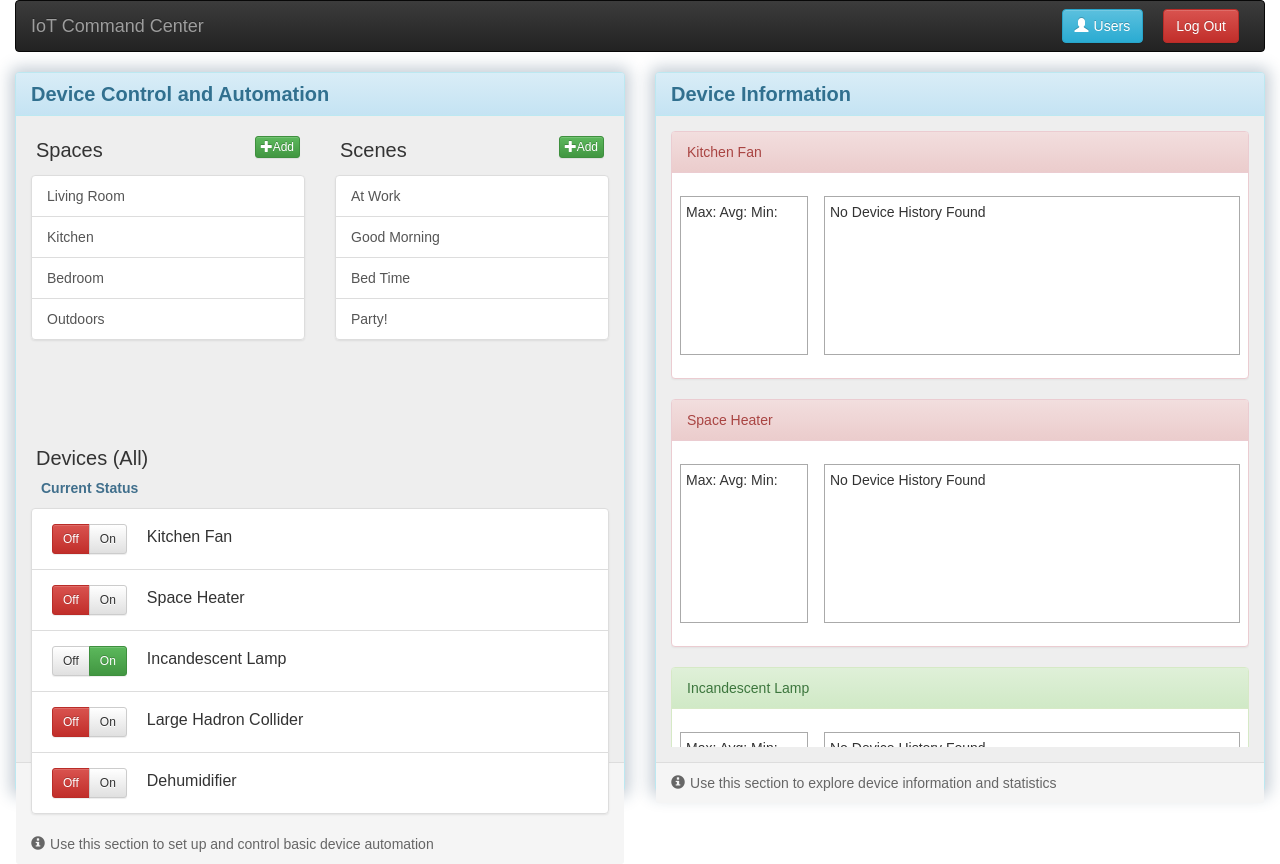
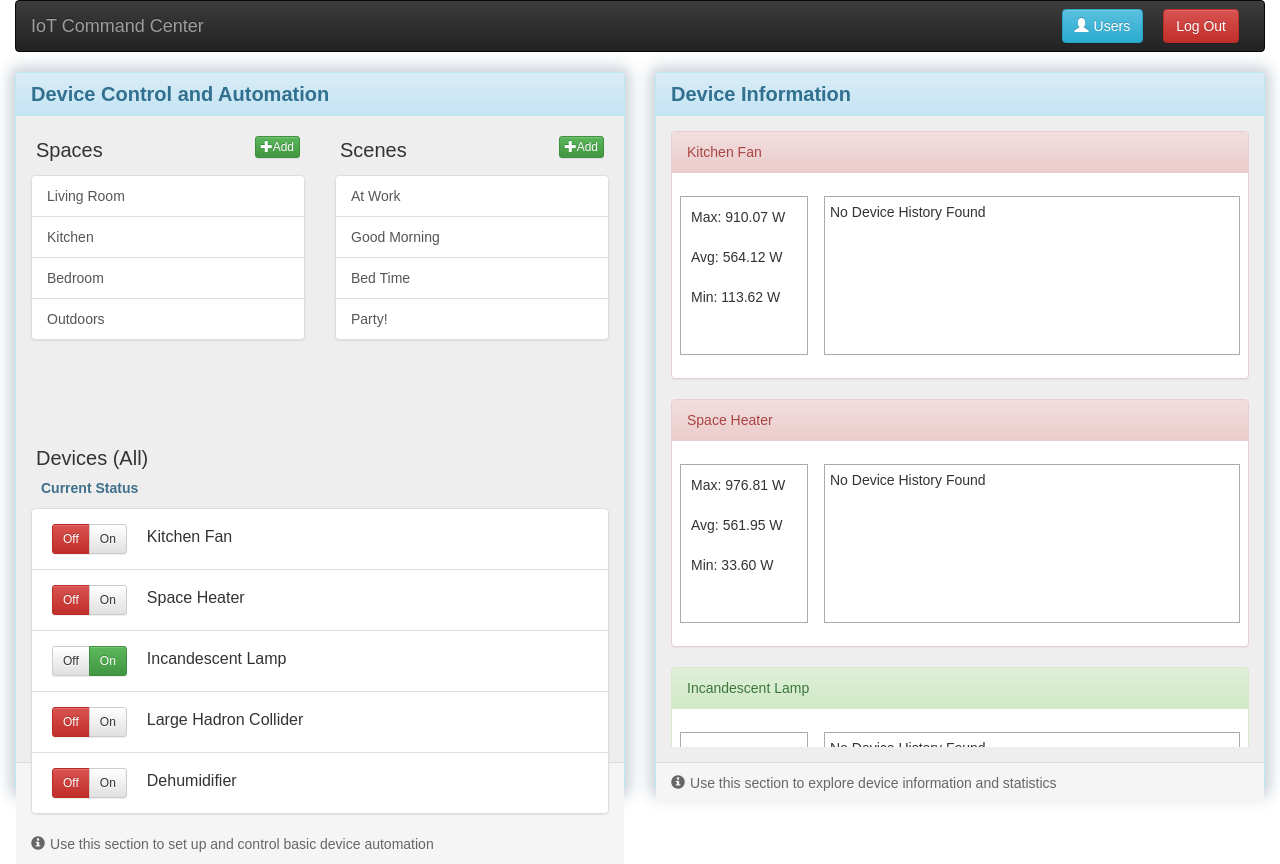
Before and after one commit to AndrewTBurks/IoTCommandCenter, a React (Create React App) app: page / in a window 1280 px wide. Built offline with nearby package versions, Linux system fonts and the light colour scheme.

Commit message:
Implemented Device Info Calculation

```diff
--- a/src/App.js
+++ b/src/App.js
@@ -23,6 +23,7 @@ class App extends Component {
 
     this.state = {
       devices: props.devices,
+      deviceDataMap: props.deviceDataMap,
       spaces: props.spaces,
       scenes: props.scenes,
       componentDevices: props.devices,
@@ -35,7 +36,7 @@ class App extends Component {
 
 
   render() {
-    let { devices, spaces, scenes, componentDevices, componentName, isScene, activationStatus, modalState } = this.state;
+    let { devices, deviceDataMap, spaces, scenes, componentDevices, componentName, isScene, activationStatus, modalState } = this.state;
     let _this = this; // alias this
 
     //property for devicelist
@@ -75,7 +76,7 @@ class App extends Component {
 
           <Col md={6} className="mainPanel">
             <UIPanel title="Device Information" description="Use this section to explore device information and statistics">
-              <DeviceInfoList devices={devices} />
+              <DeviceInfoList devices={devices} data={deviceDataMap} />
             </UIPanel>
           </Col>
         </Row>
--- a/src/components/information/DeviceInfo.js
+++ b/src/components/information/DeviceInfo.js
@@ -5,7 +5,7 @@ import { Panel , Row , Col } from 'react-bootstrap'
 class DeviceInfo extends Component {
   constructor(props) {
     super(props);
-    this.state = { info: props.info, status: props.status };
+    this.state = { info: props.info, status: props.status, data: props.data };
   }
 
   static getDerivedStateFromProps(nextProps, prevState) {
@@ -14,8 +14,11 @@ class DeviceInfo extends Component {
   }
 
   render() {
-    let { info, status } = this.state;
-
+    let { info, status, data } = this.state;
+    let powerValues = data.map(x => x.power);
+    let max = Math.max(...powerValues);
+    let min = Math.min(...powerValues);
+    let avg = (powerValues.reduce((a, b)=>a+b)/powerValues.length);
     return (
       <Panel className="deviceInfo" bsStyle={status === "on" ? "success" : "danger"}>
         <Panel.Heading className="deviceInfoHeader">
@@ -26,9 +29,9 @@ class DeviceInfo extends Component {
           <Row style={{height: "175px"}}>
             <Col md={3} style={{height:"100%", padding:"8px"}}>
               <div style={{border: "1px solid #aaa", height:"100%", padding:"5px"}}>
-                Max:
-                Avg:
-                Min:
+                <p style={{padding: "5px"}}>Max: {max.toFixed(2)} W</p>
+                <p style={{padding: "5px"}}>Avg: {avg.toFixed(2)} W</p>
+                <p style={{padding: "5px"}}>Min: {min.toFixed(2)} W</p>
               </div>
             </Col>
 
--- a/src/components/information/DeviceInfoList.js
+++ b/src/components/information/DeviceInfoList.js
@@ -4,17 +4,19 @@ import DeviceInfo from './DeviceInfo'
 class DeviceInfoList extends Component {
   constructor(props) {
     super(props);
-    this.state = { devices: props.devices };
+    this.state = {
+      devices: props.devices,
+      data: props.data
+    };
   }
 
   render() {
-    let { devices } = this.state;
-
+    let { devices, data } = this.state;
     return (
       <div style={{overflowY: "scroll", maxHeight: "100%"}}>
         {
           devices.map((device, i) => (
-            <DeviceInfo key={i} info={device.info} status={device.status}/>
+            <DeviceInfo key={i} info={device.info} status={device.status} data={data.get(device.info.name)}/>
           ))
         }
       </div>
--- a/src/data.js
+++ b/src/data.js
@@ -3,7 +3,7 @@ export default function getPowerData(deviceName, fromDate, toDate) {
   let toEpoch = toDate.getTime();
   let powerData = [];
   while(fromEpoch < toEpoch) {
-    powerData.push({ timestamp: new Date(fromEpoch).toISOString(), power: Math.random()*5000 });
+    powerData.push({ timestamp: new Date(fromEpoch).toISOString(), power: Math.random()*1000 });
     fromEpoch = fromEpoch + 3600000;
   }
   return { deviceName: deviceName, powerData: powerData}
--- a/src/index.js
+++ b/src/index.js
@@ -116,8 +116,27 @@ let defaultScenes = [
     }
 ];
 
+const defaultDeviceData = defaultDevices.map(
+  device =>{
+    let toDate = new Date();
+    let fromDate = new Date();
+    fromDate.setDate(toDate.getDate() -1);
+    return getPowerData(
+      device.info.name,
+      fromDate,
+      toDate
+    )
+  }
+);
+
+const defaultDeviceDataMap = new Map(
+  defaultDeviceData.map((data) => [data.deviceName, data.powerData]
+  )
+);
+
 ReactDOM.render(<App
   devices={defaultDevices}
+  deviceDataMap={defaultDeviceDataMap}
   spaces={defaultSpaces}
   scenes={defaultScenes}/>, document.getElementById('root'));
 
```
